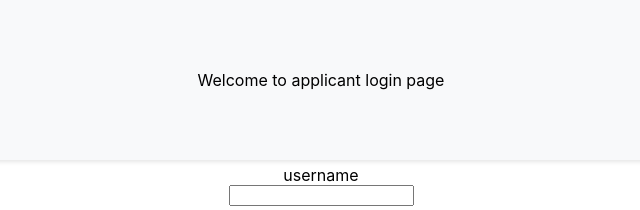
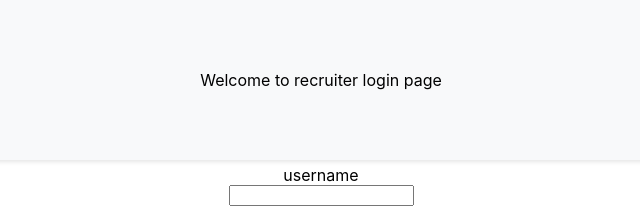
Before and after one commit to Sahidev1/recruitmentAppFrontend, a React (Create React App) app: page /recruiter_portal in a window 1280 px wide. Shown: the top 210 px of the page, without its empty margins (319-959 px from the left). Built offline with nearby package versions, Linux system fonts and the light colour scheme; no server answers.

Commit message:
fixed authrepsonse model

```diff
--- a/src/apis/authAPI.ts
+++ b/src/apis/authAPI.ts
@@ -16,6 +16,7 @@ async function authenticateApplicant(auth: AuthCredential):Promise<AuthResponse>
 
         const resp = await fetch(applicantAPImap.LOGIN, reqOptions);
         const jsonResp = await resp.json();
+        console.log(jsonResp)
         return new AuthResponse(jsonResp);
     } catch (error) {
         throw error;
--- a/src/models/AuthResponse.ts
+++ b/src/models/AuthResponse.ts
@@ -11,7 +11,7 @@ export class AuthResponse {
         this.loginStatus = authResJSON["login_status"];
         this.username = authResJSON["username"];
         this.name = authResJSON["name"];
-        this.userRole = authResJSON["role"] as userRole;
+        this.userRole = authResJSON["role_id"] as userRole;
     }
 
     public isValidResponse(expected:userRole):boolean{
--- a/src/presenters/recruiterLogin.tsx
+++ b/src/presenters/recruiterLogin.tsx
@@ -46,7 +46,7 @@ export default function RecruiterLogin(props:LoginProps){
 
     return (
         (loginStatus === loginStates.LOGGED_OUT && <div className="recruiter_login">
-            <div className="recruiter_login_header "> Welcome to applicant login page</div>
+            <div className="recruiter_login_header "> Welcome to recruiter login page</div>
             <LoginForm {...propsWrap}/>
         </div>) || <Navigate to="/"/>
     );
```
